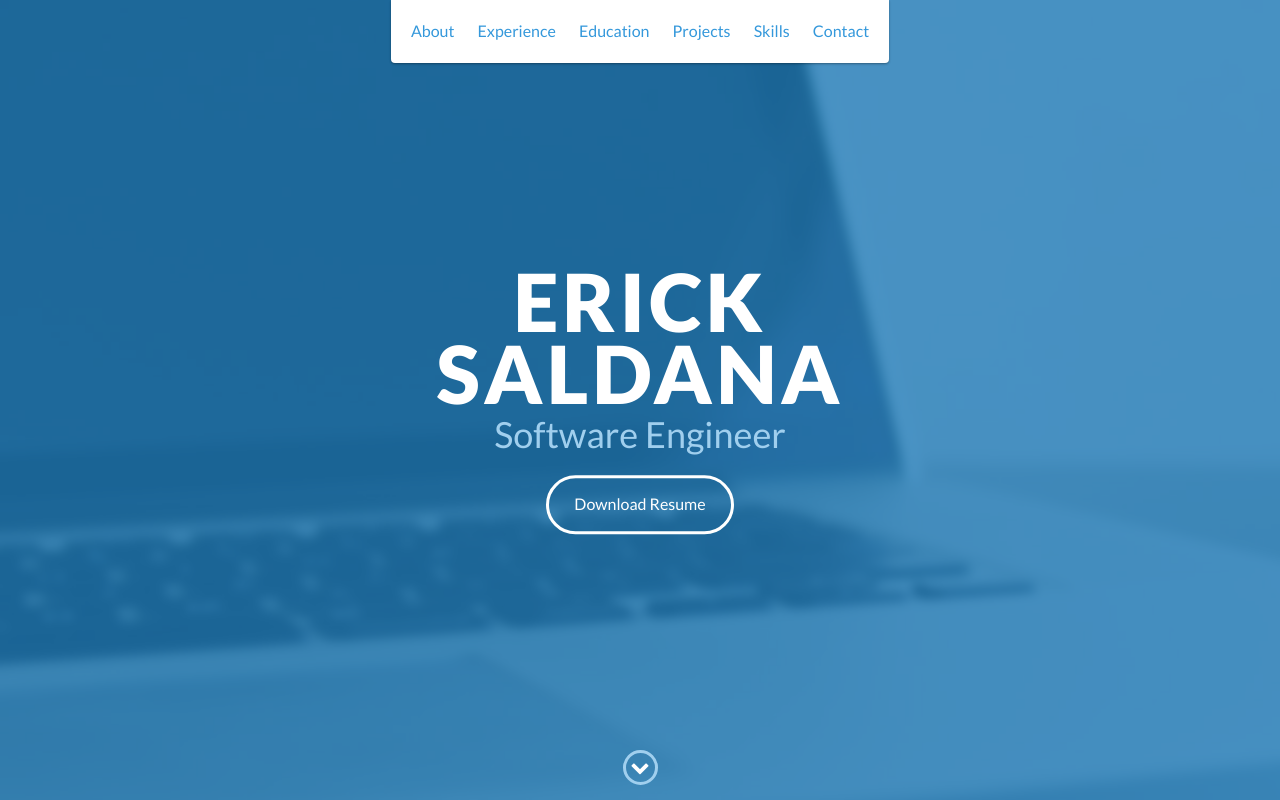
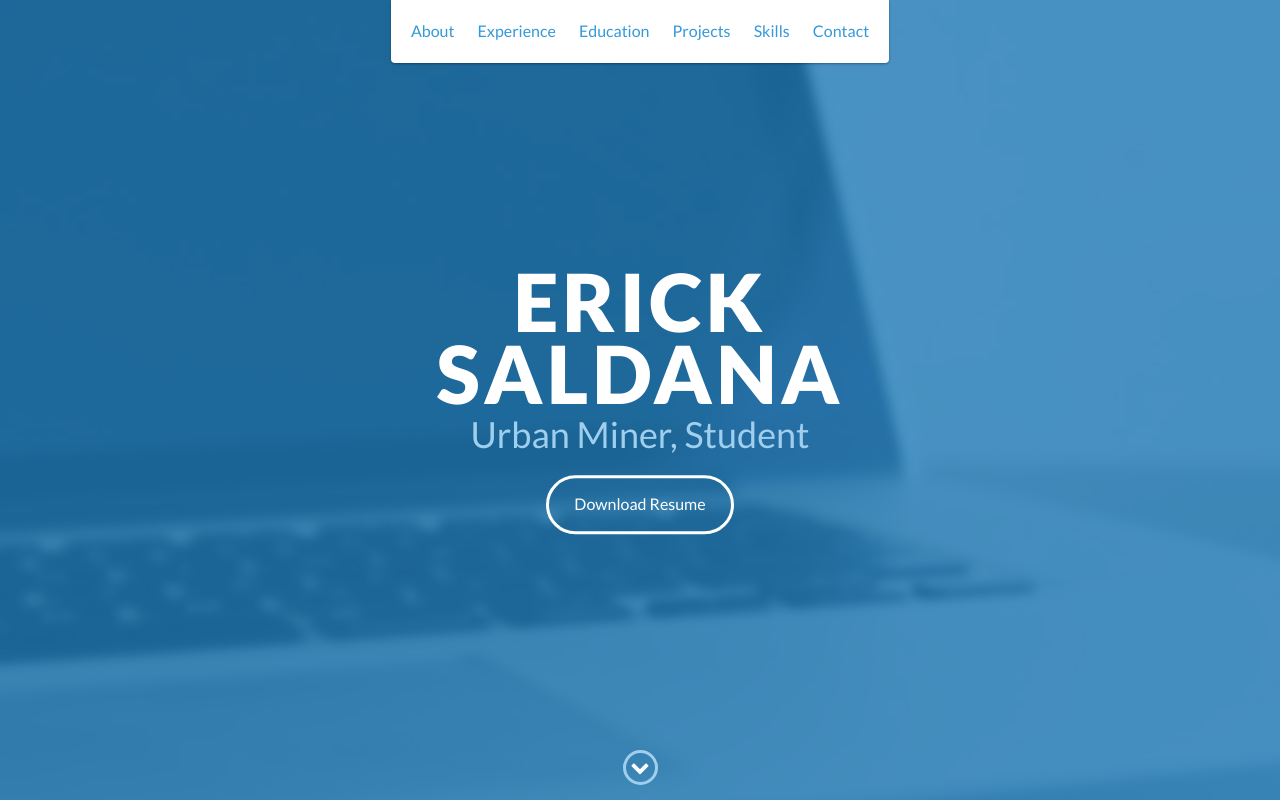
Before and after one commit to ESaldana63/ESaldana63.github.io, a website: page index.html in a window 1280 px wide. Shown: the top 800 px of the page. Drawn offline with nearby package versions, Linux system fonts and the light colour scheme.

Commit message:
Update index.html

```diff
--- a/index.html
+++ b/index.html
@@ -49,7 +49,7 @@
     <div id="lead">
         <div id="lead-content">
             <h1>Erick Saldana</h1>
-            <h2>Software Engineer</h2>
+            <h2>Urban Miner, Student</h2>
             <a href="#" class="btn-rounded-white">Download Resume</a>
         </div>
         <!-- End #lead-content -->
```
